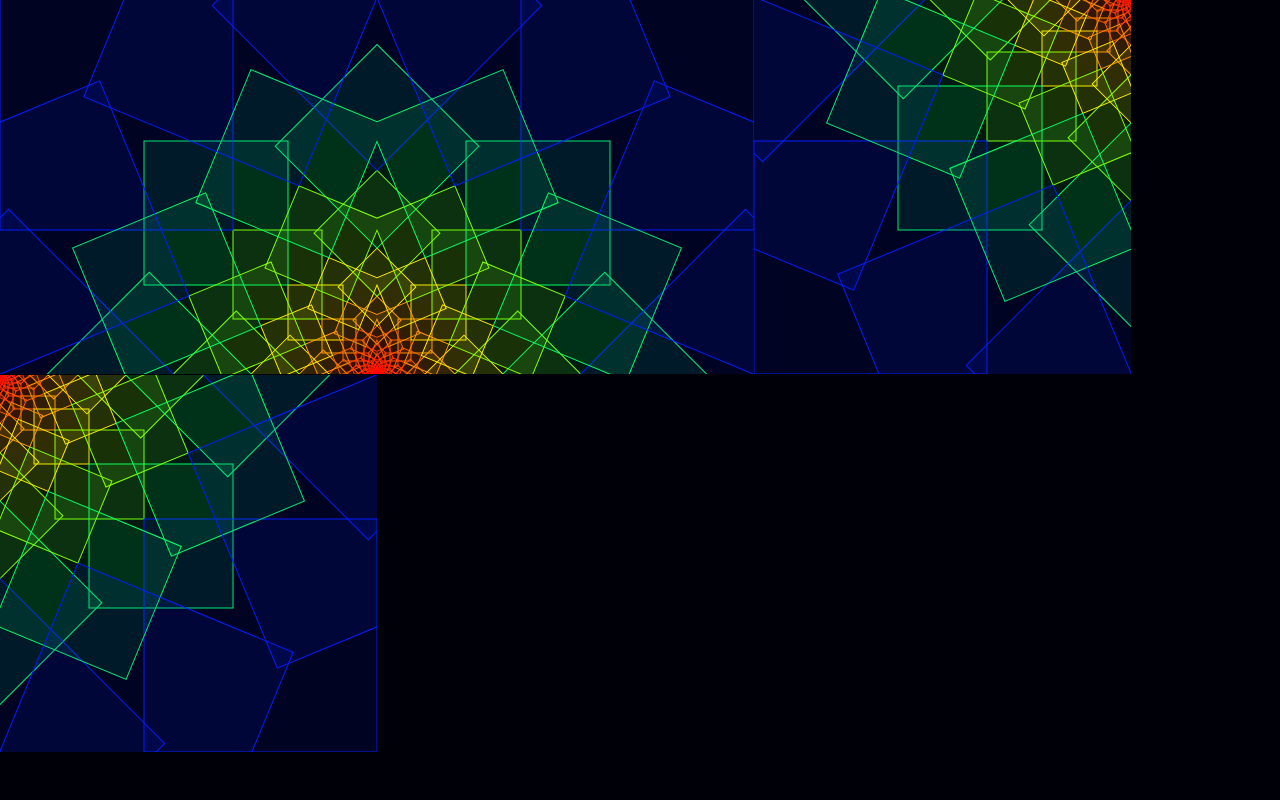
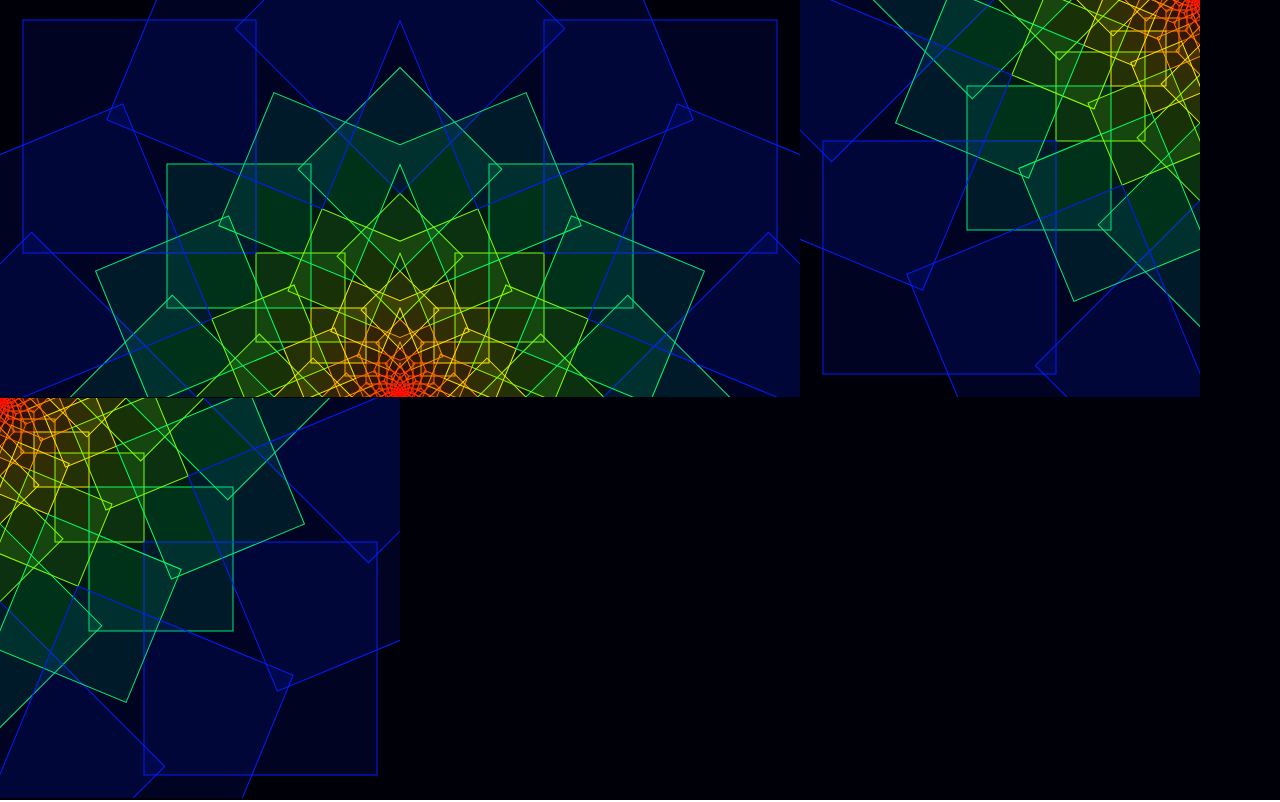
Before and after one commit to doppler/fibonacci, a React (Create React App) app: page / in a window 1280 px wide. Built offline with nearby package versions, Linux system fonts and the light colour scheme.

Commit message:
set svg w/h in css

```diff
--- a/src/App.scss
+++ b/src/App.scss
@@ -6,6 +6,8 @@
 
 svg {
   margin-top: -3px;
+  width: 50vmin;
+  height: 50vmin;
   rect {
     fill: transparent;
   }
```
